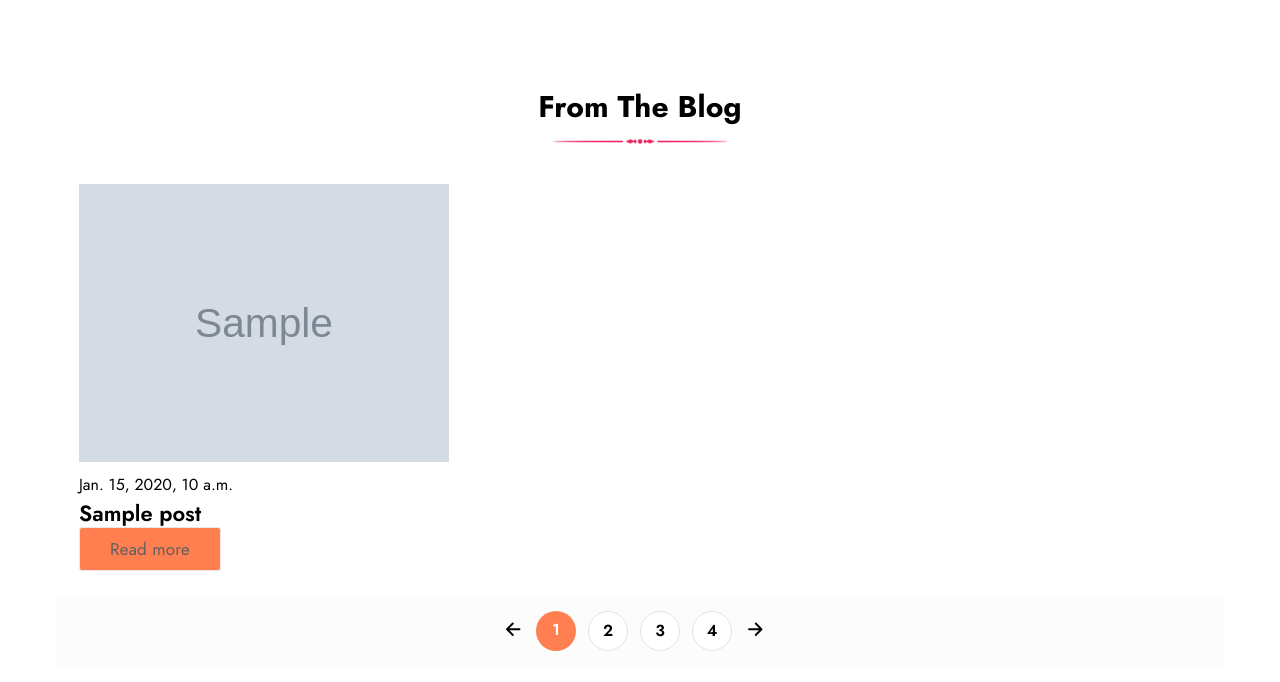
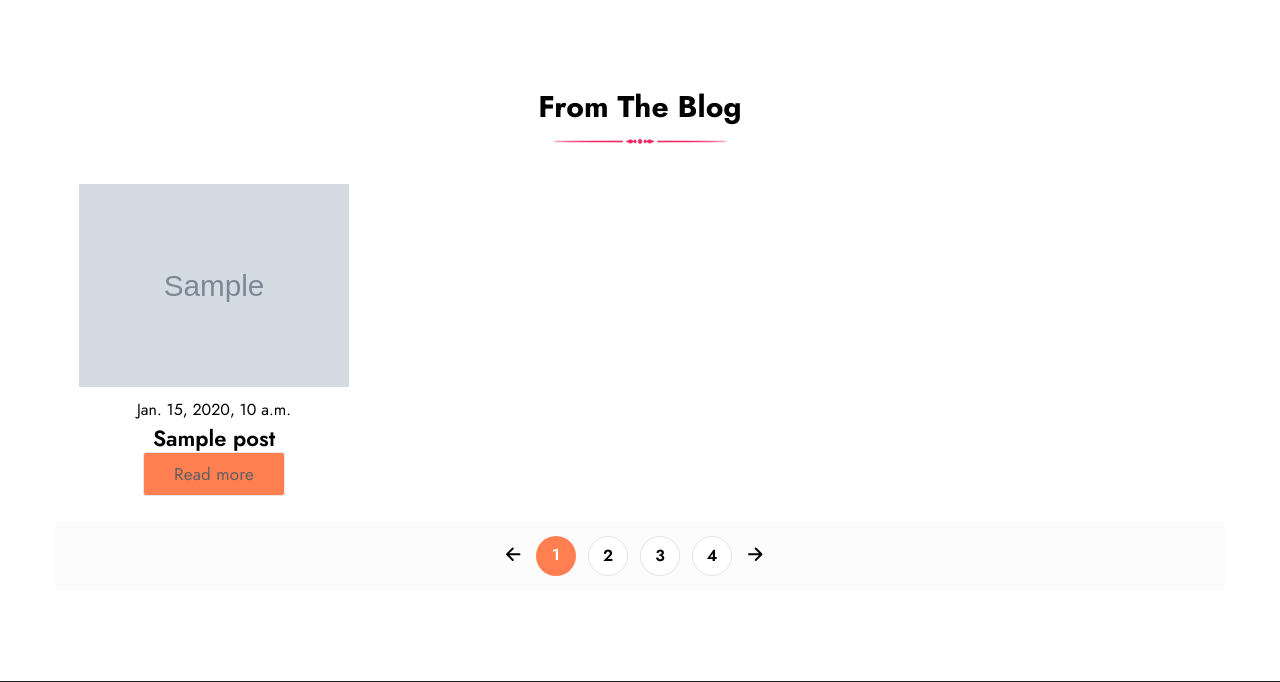
Before and after one commit to mumo254/erdem, a Django app: template app/templates/blog.html in a window 1280 px wide. Shown: the part 370-1052 px from the top of the page. Run offline with Django 3.2, Linux system fonts and the light colour scheme; tables that the repository leaves empty hold one stand-in row (values such as "Sample post"); the template is opened without the code that fills it: values that come from a table or form of the project are taken from there, most other values are stand-ins (such as "Sample title", 1, 10 or a date in 2020); grey boxes marked "Sample" are stand-in pictures; data that the repository does not hold is empty; some libraries are stand-ins or nearby versions.

Commit message:
styles blog cards

```diff
--- a/app/templates/blog.html
+++ b/app/templates/blog.html
@@ -237,12 +237,10 @@
                 <div class="section__heading text-center mb-50">
                     <h2 class="section__heading--maintitle">From The Blog</h2>
                 </div>
-
                 <div class="blog__section--inner">
-
-                    <div class="row row-cols-lg-3 row-cols-md-2 row-cols-sm-2 row-cols-sm-u-2 row-cols-1 mb--n30" style="display: flex;">
+                    <div class="row row-cols-lg-4 row-cols-md-4 row-cols-sm-4 row-cols-sm-u-4 row-cols-4 mb--n30" style="display: flex;">
                         {% for post in posts %}
-                        <div class="" style="margin-left: 2%; background-color:white;">
+                        <div class="" style="margin-left: 2%; background-color:white; text-align: center; ">
                             <div class="blog__items">
                                 <div class="card-image">
                                     <img src="{{ post.image.url }}" width="100%" height="30%" alt="blog-img" />
@@ -253,8 +251,6 @@
                                         <a href="">{{ post.heading }}</a>
                                     </h3>
                                     <a class="blog__content--btn primary__btn" href="{% url 'blogDetails' blogs_id=post.id %}">Read more </a>
-
-
                                 </div>
                             </div>
                         </div>
```
Also changed, not shown: app/templates/blog-details.html (+4 -7 lines).
